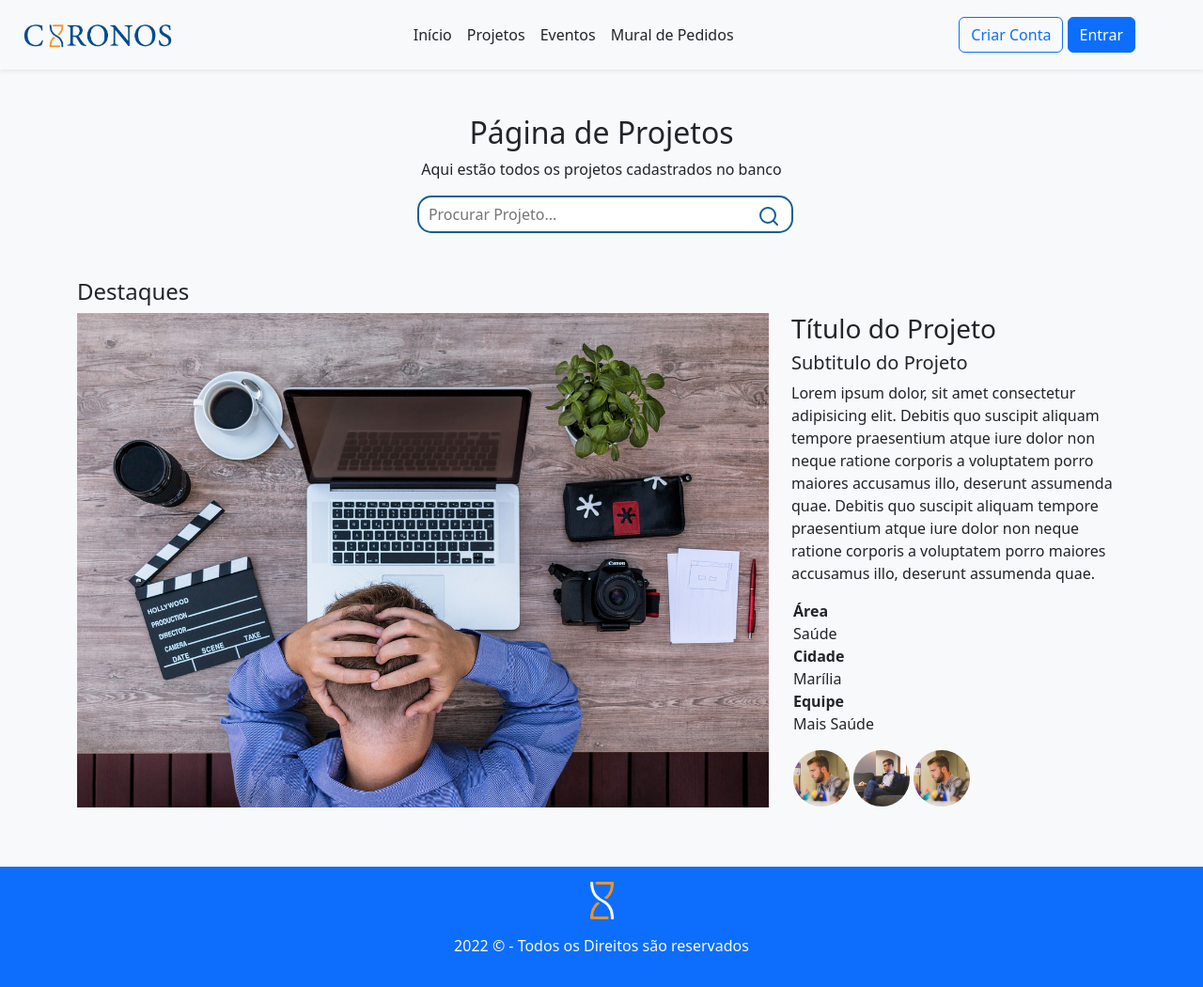
After one commit to VictorSmaniotto/crn, a PHP site: page /projetos.php in a window 1280 px wide. The commit adds this page. Shown: the whole page at 94% size. Run offline with PHP 8.4, Linux system fonts and the light colour scheme.

Commit message:
Criei o design do card horizontal

```diff
--- /dev/null
+++ b/assets/css/main.css
@@ -0,0 +1,60 @@
+@import url('https://fonts.googleapis.com/css2?family=Poppins:wght@300;400;500;600;700&display=swap');
+:root{
+    --font-principal: 'Poppins', sans-serif;
+    --cor-laranja-principal: #f7941d;
+    --cor-azul-principal: #0e6094;
+    --cor-linhas: #ff7f00;
+}
+
+/* ***************** Pagina Projetos***************** */
+/* Formulario de pesquisa */
+
+.search-bar input{
+    border-radius: 15px;
+    border: 0.15rem #0e6094 solid;
+    width: 25rem !important;
+    height: 2.5rem;
+    padding-left: 10px;
+}
+
+.search-bar button{
+    border: none;
+    margin-left: -3rem;
+    background-color: #fff;
+}
+
+/* Modelo de Card Horizontal */
+
+
+.card-horizontal .card-imagem img{
+    /* border-radius: 10px; */
+    object-fit: fill;
+}
+
+
+.card-lista{
+   margin-left: -30px;
+}
+
+.card-lista .lista-item{
+    display: block;
+    font-weight: 600;
+}
+
+.card-lista .lista-sub-item{
+    display: block;
+}
+
+.lista-item-membro{
+    list-style: none;
+    display: inline-block;
+}
+
+.lista-item-membro img{
+    object-fit: cover;
+    border-radius: 50%;
+
+}
+.membro1{
+    margin-left: -30px;
+}
--- a/includes/cabecalho.php
+++ b/includes/cabecalho.php
@@ -4,6 +4,8 @@
     <meta charset="utf-8">
     <meta name="viewport" content="width=device-width, initial-scale=1">
     <title>Chronos</title>
+    <link rel="stylesheet" href="/assets/css/main.css">
+    <!-- <link rel="stylesheet" href="https://cdnjs.cloudflare.com/ajax/libs/font-awesome/6.2.1/css/all.min.css" integrity="sha512-MV7K8+y+gLIBoVD59lQIYicR65iaqukzvf/nwasF0nqhPay5w/9lJmVM2hMDcnK1OnMGCdVK+iQrJ7lzPJQd1w==" crossorigin="anonymous" referrerpolicy="no-referrer" /> -->
     <link href="https://cdn.jsdelivr.net/npm/bootstrap@5.2.3/dist/css/bootstrap.min.css" rel="stylesheet" integrity="sha384-rbsA2VBKQhggwzxH7pPCaAqO46MgnOM80zW1RWuH61DGLwZJEdK2Kadq2F9CUG65" crossorigin="anonymous">
   </head>
   <body class="bg-light">
@@ -25,13 +27,13 @@
                             <a href="index.php" class="nav-link text-dark">Início</a>
                         </li>
                         <li class="nav-item">
-                            <a href="index.php" class="nav-link text-dark">Projetos</a>
+                            <a href="projetos.php" class="nav-link text-dark">Projetos</a>
                         </li>
                         <li class="nav-item">
                             <a href="index.php" class="nav-link text-dark">Eventos</a>
                         </li>
                         <li class="nav-item">
-                            <a href="index.php" class="nav-link text-dark">Mural</a>
+                            <a href="index.php" class="nav-link text-dark">Mural de Pedidos</a>
                         </li>
                     </ul>
 
--- /dev/null
+++ b/projetos.php
@@ -0,0 +1,58 @@
+<?php
+
+
+require_once 'helpers/Config.php';
+
+include_once CABECALHO;
+?>
+
+
+<section class="container mt-5 text-center text-dark">
+    <h2>Página de Projetos</h2>
+    <p>Aqui estão todos os projetos cadastrados no banco</p>
+
+    <form action="" method="POST" class="search-bar">
+        <input type="text" name="buscarProjeto" id="buscarProjeto" placeholder="Procurar Projeto...">
+        <button type="submit" ><img src="/assets/img/icons/search.svg" alt=""></button>
+    </form>
+
+    <div class="row mt-5">
+        <div class="col-lg-12">
+            <h4 class="text-start">Destaques</h4>
+            <div class="card-horizontal row">
+                <div class="col-lg-8">
+                    <div class="card-imagem ">
+                        <img src="/assets/img/cards/blogger-2838945_1280.jpg" alt="" class="img-fluid">
+                    </div>
+                </div>
+                <div class="col-lg-4 text-start">
+                    <h3>Título do Projeto</h3>
+                    <h5>Subtitulo do Projeto</h5>
+                    <p>Lorem ipsum dolor, sit amet consectetur adipisicing elit. Debitis quo suscipit aliquam tempore praesentium atque iure dolor non neque ratione corporis a voluptatem porro maiores accusamus illo, deserunt assumenda quae. Debitis quo suscipit aliquam tempore praesentium atque iure dolor non neque ratione corporis a voluptatem porro maiores accusamus illo, deserunt assumenda quae.</p>
+                    <ul class="card-lista">
+                        <li class="lista-item">Área</li>
+                        <li class="lista-sub-item">Saúde</li>
+                        <li class="lista-item">Cidade</li>
+                        <li class="lista-sub-item">Marília</li>
+                        <li class="lista-item">Equipe</li>
+                        <li class="lista-sub-item">Mais Saúde</li>
+                    </ul>
+                    <ul class="card-lista-membros">
+                        <li class="lista-item-membro membro1">
+                            <img src="assets/img/cards/man-597178_1280.jpg" alt="" width="60" height="60">
+                        </li>
+                        <li class="lista-item-membro">
+                            <img src="assets/img/cards/entrepreneur-593371_1280.jpg" alt="" width="60" height="60">
+                        </li>
+                        <li class="lista-item-membro">
+                            <img src="assets/img/cards/man-597178_1280.jpg" alt="" width="60" height="60">
+                        </li>
+                    </ul>
+                </div>
+            </div>
+        </div>
+    </div>
+</section>
+
+
+<?php include_once RODAPE;?>
```
Also changed, not shown: index.php (+8 -1 lines), assets/img/cards/blogger-2838945_1280.jpg (added), assets/img/cards/despaired-2261021_1280.jpg (added), assets/img/cards/entrepreneur-593371_1280.jpg (added), assets/img/cards/man-597178_1280.jpg (added), assets/img/icons/search.svg (added).
